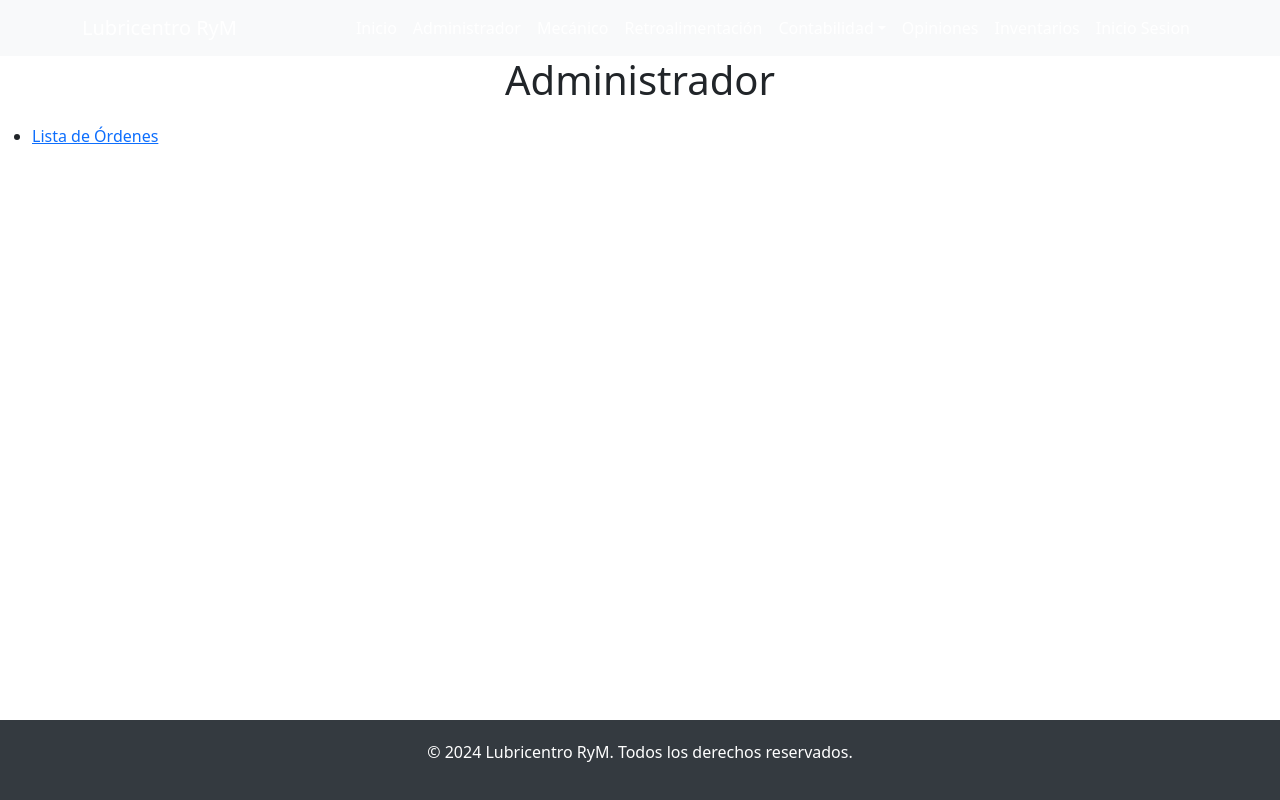
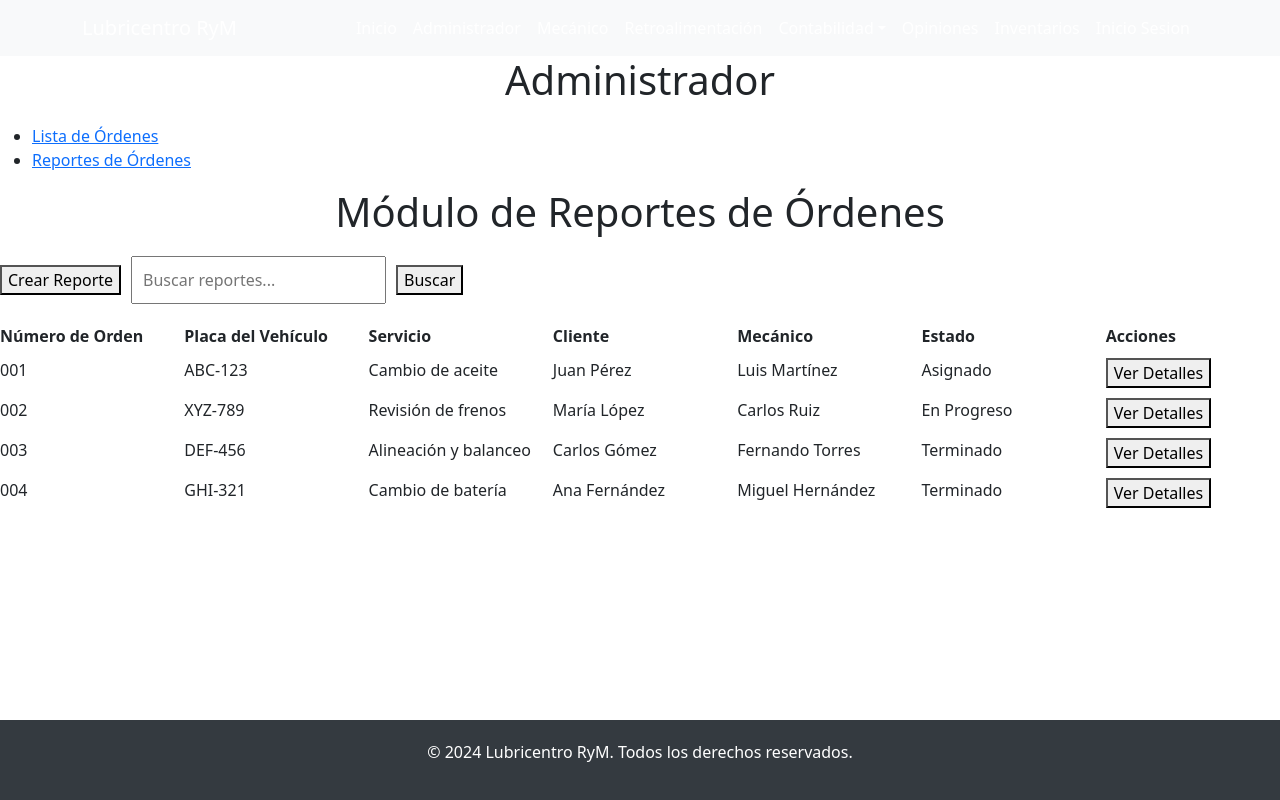
Before and after one commit to bacosta30762/ProyectoFinalFidelitas, a React (Create React App) app in the folder web-page-lubricentro/: page /admin/reportes in a window 1280 px wide. Built offline with nearby package versions, Linux system fonts and the light colour scheme; what @react-pdf/renderer would draw is missing.

Commit message:
Reportes Admin
Modulo reportes para admin

```diff
--- /dev/null
+++ b/web-page-lubricentro/src/components/admin/AdminReportModule.jsx
@@ -0,0 +1,142 @@
+import React, { useState } from "react";
+
+const AdminReportModule = () => {
+  // Datos fake para los reportes de órdenes
+  const reportes = [
+    {
+      id: 1,
+      numeroOrden: "001",
+      placaVehiculo: "ABC-123",
+      servicio: "Cambio de aceite",
+      cliente: "Juan Pérez",
+      mecanico: "Luis Martínez",
+      estado: "Asignado",
+    },
+    {
+      id: 2,
+      numeroOrden: "002",
+      placaVehiculo: "XYZ-789",
+      servicio: "Revisión de frenos",
+      cliente: "María López",
+      mecanico: "Carlos Ruiz",
+      estado: "En Progreso",
+    },
+    {
+      id: 3,
+      numeroOrden: "003",
+      placaVehiculo: "DEF-456",
+      servicio: "Alineación y balanceo",
+      cliente: "Carlos Gómez",
+      mecanico: "Fernando Torres",
+      estado: "Terminado",
+    },
+    {
+      id: 4,
+      numeroOrden: "004",
+      placaVehiculo: "GHI-321",
+      servicio: "Cambio de batería",
+      cliente: "Ana Fernández",
+      mecanico: "Miguel Hernández",
+      estado: "Terminado",
+    },
+  ];
+
+  const [filteredReportes, setFilteredReportes] = useState(reportes);
+  const [searchTerm, setSearchTerm] = useState("");
+
+  // Función para buscar reportes
+  const handleSearch = () => {
+    const filtered = reportes.filter(
+      (reporte) =>
+        reporte.numeroOrden.includes(searchTerm) ||
+        reporte.placaVehiculo
+          .toLowerCase()
+          .includes(searchTerm.toLowerCase()) ||
+        reporte.servicio.toLowerCase().includes(searchTerm.toLowerCase()) ||
+        reporte.cliente.toLowerCase().includes(searchTerm.toLowerCase()) ||
+        reporte.mecanico.toLowerCase().includes(searchTerm.toLowerCase()) ||
+        reporte.estado.toLowerCase().includes(searchTerm.toLowerCase())
+    );
+    setFilteredReportes(filtered);
+  };
+
+  return (
+    <div>
+      <h1>Módulo de Reportes de Órdenes</h1>
+      <div style={{ marginBottom: "20px" }}>
+        <button
+          onClick={() => alert("Crear reporte funcionalidad próximamente")}
+        >
+          Crear Reporte
+        </button>
+        <input
+          type="text"
+          placeholder="Buscar reportes..."
+          value={searchTerm}
+          onChange={(e) => setSearchTerm(e.target.value)}
+          style={{ marginLeft: "10px", padding: "10px" }}
+        />
+        <button onClick={handleSearch} style={{ marginLeft: "10px" }}>
+          Buscar
+        </button>
+      </div>
+      <div
+        style={{
+          display: "grid",
+          gridTemplateColumns: "repeat(7, 1fr)",
+          gap: "10px",
+        }}
+      >
+        <div>
+          <strong>Número de Orden</strong>
+        </div>
+        <div>
+          <strong>Placa del Vehículo</strong>
+        </div>
+        <div>
+          <strong>Servicio</strong>
+        </div>
+        <div>
+          <strong>Cliente</strong>
+        </div>
+        <div>
+          <strong>Mecánico</strong>
+        </div>
+        <div>
+          <strong>Estado</strong>
+        </div>
+        <div>
+          <strong>Acciones</strong>
+        </div>
+
+        {filteredReportes.length > 0 ? (
+          filteredReportes.map((reporte) => (
+            <React.Fragment key={reporte.id}>
+              <div>{reporte.numeroOrden}</div>
+              <div>{reporte.placaVehiculo}</div>
+              <div>{reporte.servicio}</div>
+              <div>{reporte.cliente}</div>
+              <div>{reporte.mecanico}</div>
+              <div>{reporte.estado}</div>
+              <div>
+                <button
+                  onClick={() =>
+                    alert(`Detalles del reporte ${reporte.numeroOrden}`)
+                  }
+                >
+                  Ver Detalles
+                </button>
+              </div>
+            </React.Fragment>
+          ))
+        ) : (
+          <div style={{ gridColumn: "span 7", textAlign: "center" }}>
+            No se encontraron reportes.
+          </div>
+        )}
+      </div>
+    </div>
+  );
+};
+
+export default AdminReportModule;
--- a/web-page-lubricentro/src/pages/AdminPage.jsx
+++ b/web-page-lubricentro/src/pages/AdminPage.jsx
@@ -1,6 +1,7 @@
 import React from "react";
 import { Route, Routes, Link } from "react-router-dom";
 import AdminOrderList from "../components/admin/AdminOrderList";
+import AdminReportModule from "../components/admin/AdminReportModule";
 
 const AdminPage = () => {
   return (
@@ -11,10 +12,14 @@ const AdminPage = () => {
           <li>
             <Link to="/admin/lista">Lista de Órdenes</Link>
           </li>
+          <li>
+            <Link to="/admin/reportes">Reportes de Órdenes</Link>
+          </li>
         </ul>
       </nav>
       <Routes>
         <Route path="lista" element={<AdminOrderList />} />
+        <Route path="reportes" element={<AdminReportModule />} />
       </Routes>
     </div>
   );
```
